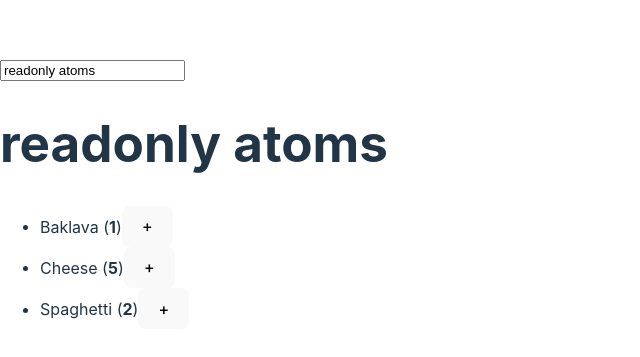
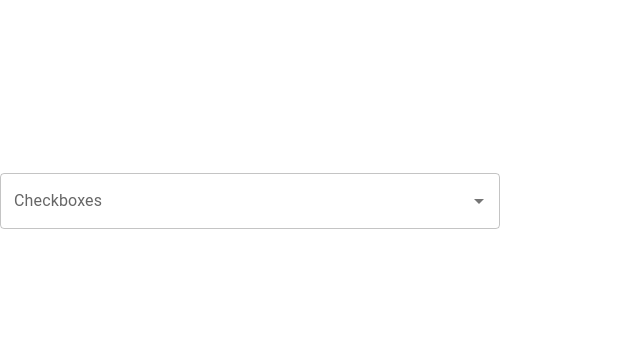
Before and after one commit to yhan0704/million.jsViteJotai, a React (Vite) app: page / in a window 1280 px wide. Shown: the part 199-556 px from the top of the page, without its empty margins (0-640 px from the left). Built offline with nearby package versions, Linux system fonts and the light colour scheme.

Commit message:
tried to use lodash for debounce

```diff
--- /dev/null
+++ b/src/ExLodash.tsx
@@ -0,0 +1,62 @@
+import Checkbox from "@mui/material/Checkbox";
+import TextField from "@mui/material/TextField";
+import Autocomplete from "@mui/material/Autocomplete";
+import debounce from "lodash/debounce";
+import { useState } from "react";
+import { FilterOptionsState } from "@mui/material";
+
+export default function ExLodash() {
+  const [filteredOptions, setFilteredOptions] = useState(top100Films);
+
+  const handleFilterOptions = debounce(
+    (state: FilterOptionsState<{ title: string; year: number }>) => {
+      if (!state || !state.inputValue) {
+        setFilteredOptions(top100Films);
+        return;
+      }
+      const filtered = top100Films.filter((option) => {
+        const words = state.inputValue
+          .trim()
+          .toLowerCase()
+          .split("-");
+        return words.every((word) => option.title.toLowerCase().includes(word));
+      });
+      setFilteredOptions(filtered);
+    },
+    2000
+  );
+
+  return (
+    <Autocomplete
+      multiple
+      id="checkboxes-tags-demo"
+      options={filteredOptions}
+      disableCloseOnSelect
+      getOptionLabel={(option) => option.title}
+      filterOptions={(options, state) => {
+        handleFilterOptions(state);
+        return options;
+      }}
+      renderOption={(props, option, { selected }) => (
+        <li {...props}>
+          <Checkbox style={{ marginRight: 8 }} checked={selected} />
+          {option.title}
+        </li>
+      )}
+      style={{ width: 500 }}
+      renderInput={(params) => (
+        <TextField {...params} label="Checkboxes" placeholder="Favorites" />
+      )}
+    />
+  );
+}
+
+const top100Films = [
+  { title: "The-Shawshank-Redemption-hello-apple", year: 1994 },
+  { title: "The-Godfather-Redemption-bye-banana", year: 1972 },
+  { title: "The-Godfather-Redemption-bye-banana", year: 1972 },
+  { title: "The-Godfather-Redemption-bye-pineapple", year: 1972 },
+  { title: "The-find-Godfather-Redemption-hi-mango", year: 1972 },
+  { title: "Godfather-Redemption-hi-mango", year: 1972 },
+  { title: "The-Godfather-Redemption-hi-mango", year: 1972 },
+];
--- a/src/main.tsx
+++ b/src/main.tsx
@@ -2,9 +2,10 @@ import React from 'react'
 import ReactDOM from 'react-dom/client'
 import App from './App.tsx'
 import './index.css'
+import ExLodash from './ExLodash.tsx'
 
 ReactDOM.createRoot(document.getElementById('root')!).render(
   <React.StrictMode>
-    <App />
+    <ExLodash />
   </React.StrictMode>,
 )
```
Also changed, not shown: package.json (+8 -2 lines), 1 other file (tests, documents, lock files or other folders).
